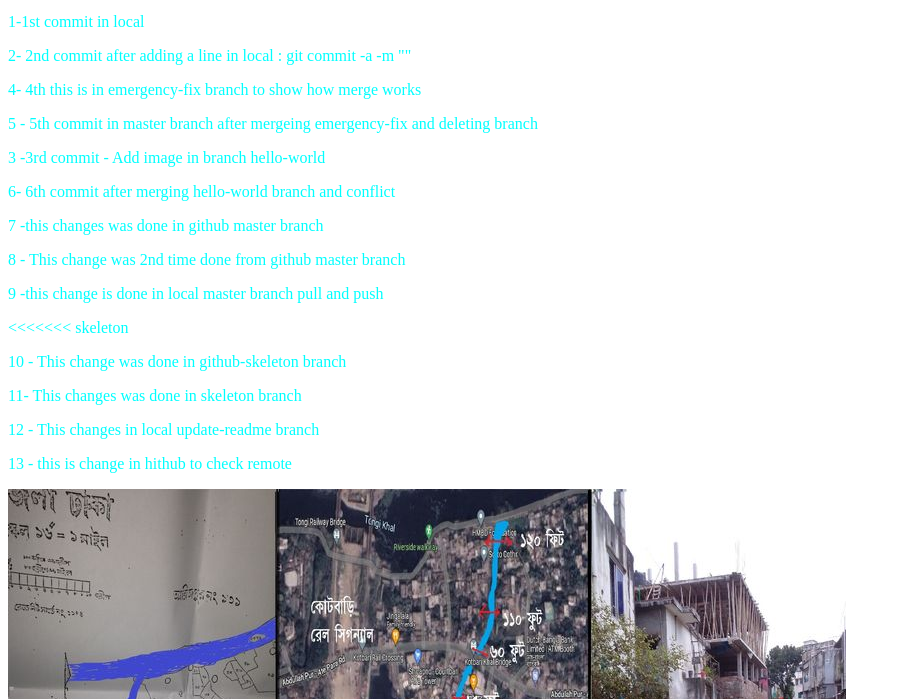
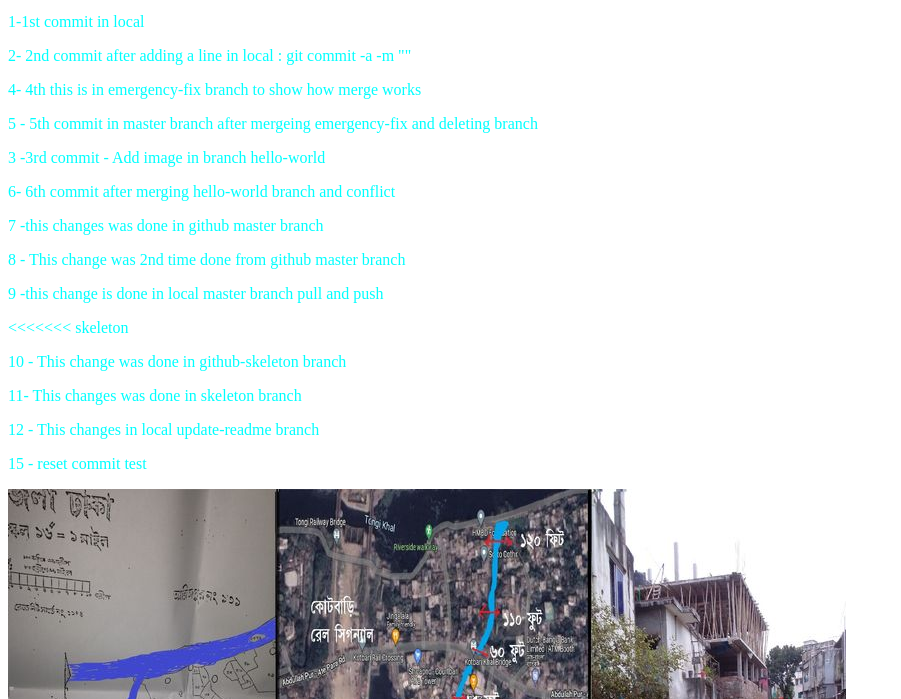
Before and after one commit to shiblyahmed28/git-hello2, a plain HTML site: page project/index.html in a window 1280 px wide. Shown: the part 101-800 px from the top of the page, without its empty margins (0-901 px from the left). Drawn offline with Linux system fonts and the light colour scheme.

Commit message:
15th commit to test reset

```diff
--- a/project/index.html
+++ b/project/index.html
@@ -18,8 +18,11 @@
 <p>9 -this change is done in local master branch pull and push</p><<<<<<< skeleton
 <p>10 - This change was done in github-skeleton branch</p>
 <p>11- This changes was done in skeleton branch </p>
+
 <p>12 - This changes in local update-readme branch</p>
-<p>13 - this is change in hithub to check remote</p>
+
+<p>15 - reset commit test</p>
+
 
 <div><img src="kotbari.jpg" alt="Hello"></div>
 
```
